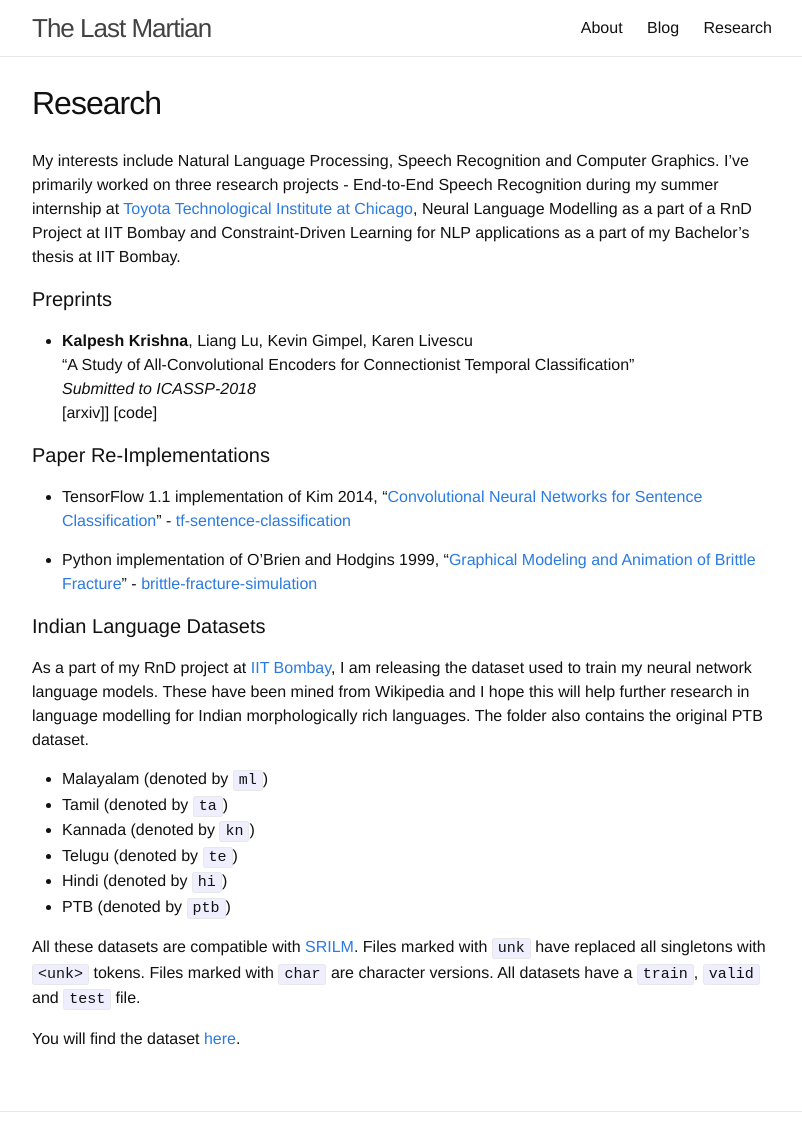
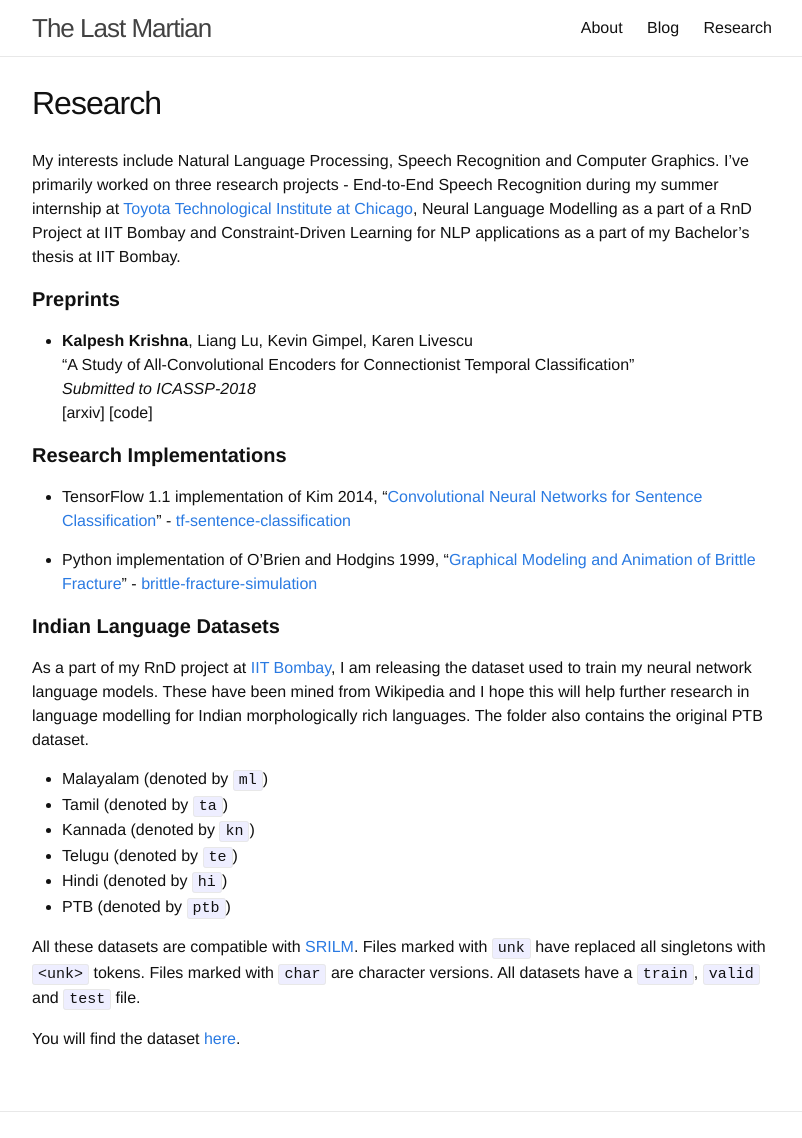
Before and after one commit to martiansideofthemoon/martiansideofthemoon.github.io, a Jekyll site: the page built from _pages/research.md, in a window 1280 px wide, cut to the strip 0-1138 px from the top of the page. Shown: the whole strip, without its empty margins (238-1040 px from the left). Built offline with Jekyll 4.4.1, drawn with Linux system fonts in a browser that asks for light colours; comment, search, counter and statistics services are not loaded.

Commit message:
Adding preprint and research code modification

```diff
--- a/_pages/research.md
+++ b/_pages/research.md
@@ -5,20 +5,20 @@ permalink: /research/
 ---
 My interests include Natural Language Processing, Speech Recognition and Computer Graphics. I've primarily worked on three research projects - End-to-End Speech Recognition during my summer internship at [Toyota Technological Institute at Chicago](http://ttic.edu/), Neural Language Modelling as a part of a RnD Project at IIT Bombay and Constraint-Driven Learning for NLP applications as a part of my Bachelor's thesis at IIT Bombay.
 
-#### Preprints
+#### **Preprints**
 
 * **Kalpesh Krishna**, Liang Lu, Kevin Gimpel, Karen Livescu
 "A Study of All-Convolutional Encoders for Connectionist Temporal Classification"
 *Submitted to ICASSP-2018*
-\[arxiv\]] \[code\]
+\[arxiv\] \[code\]
 
-#### Paper Re-Implementations
+#### **Research Implementations**
 
 * TensorFlow 1.1 implementation of Kim 2014, "[Convolutional Neural Networks for Sentence Classification](https://arxiv.org/abs/1408.5882)" - [tf-sentence-classification](https://github.com/martiansideofthemoon/tf-sentence-classification)
 
 * Python implementation of O'Brien and Hodgins 1999, "[Graphical Modeling and Animation of Brittle Fracture](http://graphics.berkeley.edu/papers/Obrien-GMA-1999-08/Obrien-GMA-1999-08.pdf)" - [brittle-fracture-simulation](https://github.com/martiansideofthemoon/brittle-fracture-simulation)
 
-#### Indian Language Datasets
+#### **Indian Language Datasets**
 
 As a part of my RnD project at [IIT Bombay](http://www.iitb.ac.in/), I am releasing the dataset used to train my neural network language models. These have been mined from Wikipedia and I hope this will help further research in language modelling for Indian morphologically rich languages. The folder also contains the original PTB dataset.
 
```
